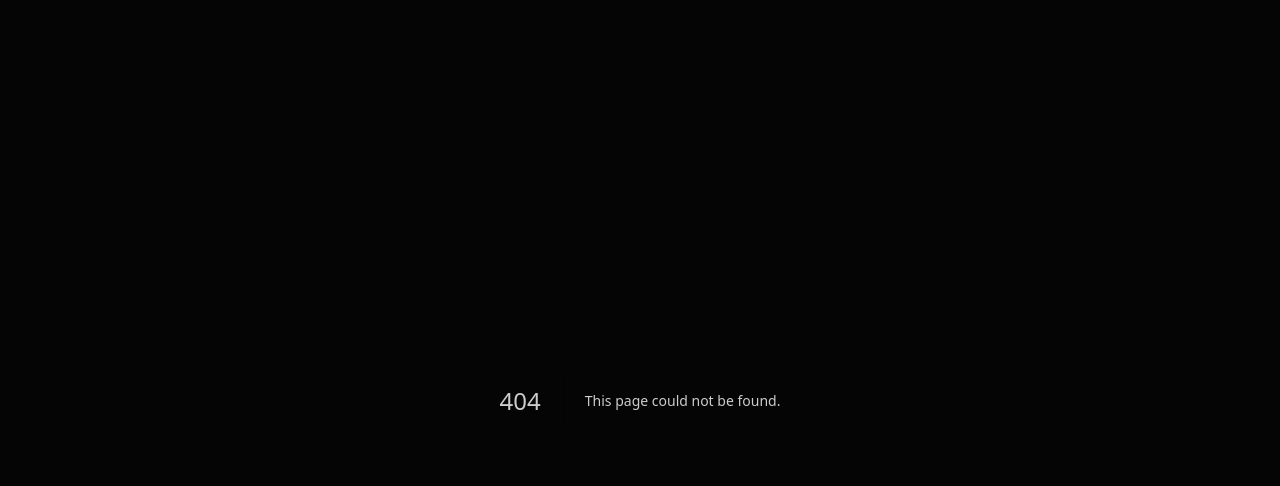
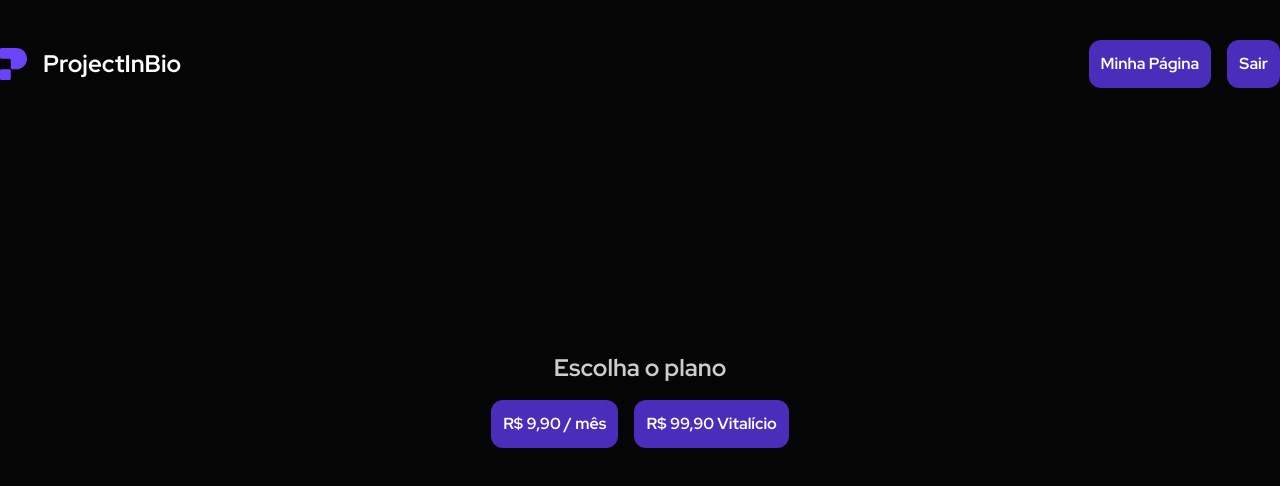
Before and after one commit to gabrieldesiderio/project-in-bio, a Next.js app: page /1/upgrade in a window 1280 px wide. Before the commit this address had no page. Shown: the top 486 px of the page. Built offline with nearby package versions, Linux system fonts and the light colour scheme.

Commit message:
upgrade plan page

```diff
--- a/src/app/[profileId]/page.tsx
+++ b/src/app/[profileId]/page.tsx
@@ -1,7 +1,8 @@
-import { ProjectCard } from "@/components/commons/project-card";
-import { TotalVisits } from "@/components/commons/total-visits";
-import { UserCard } from "@/components/commons/user-card";
-import { Plus } from "lucide-react";
+import { ProjectCard } from "@/components/commons/project-card"
+import { TotalVisits } from "@/components/commons/total-visits"
+import { UserCard } from "@/components/commons/user-card"
+import { Plus } from "lucide-react"
+import Link from "next/link"
 
 export default async function ProfilePage({
   params,
@@ -16,9 +17,11 @@
     <div className="relative h-screen flex p-20 overflow-hidden">
       <div className="fixed top-0 left-0 w-full flex justify-center items-center gap-1 py-2 bg-background-tertiary">
         <span>Você está usando a versão trial.</span>
-        <button className="text-accent-green font-bold">
-          Faça o upgrade agora!
-        </button>
+        <Link href={`/${profileId}/upgrade`}>
+          <button className="text-accent-green font-bold">
+            Faça o upgrade agora!
+          </button>
+        </Link>
       </div>
       <div className="w-1/2 flex justify-center h-min">
         <UserCard />
--- /dev/null
+++ b/src/app/[profileId]/upgrade/page.tsx
@@ -0,0 +1,15 @@
+import { Header } from "@/components/landing-page/header"
+import { Button } from "@/components/ui/button"
+
+export default async function UpgradePage() {
+  return (
+    <div className="h-screen flex flex-col items-center justify-center gap-4">
+      <Header />
+      <h2 className="text-2xl font-bold">Escolha o plano</h2>
+      <div className="flex gap-4">
+        <Button>R$ 9,90 / mês</Button>
+        <Button>R$ 99,90 Vitalício</Button>
+      </div>
+    </div>
+  );
+}
```
